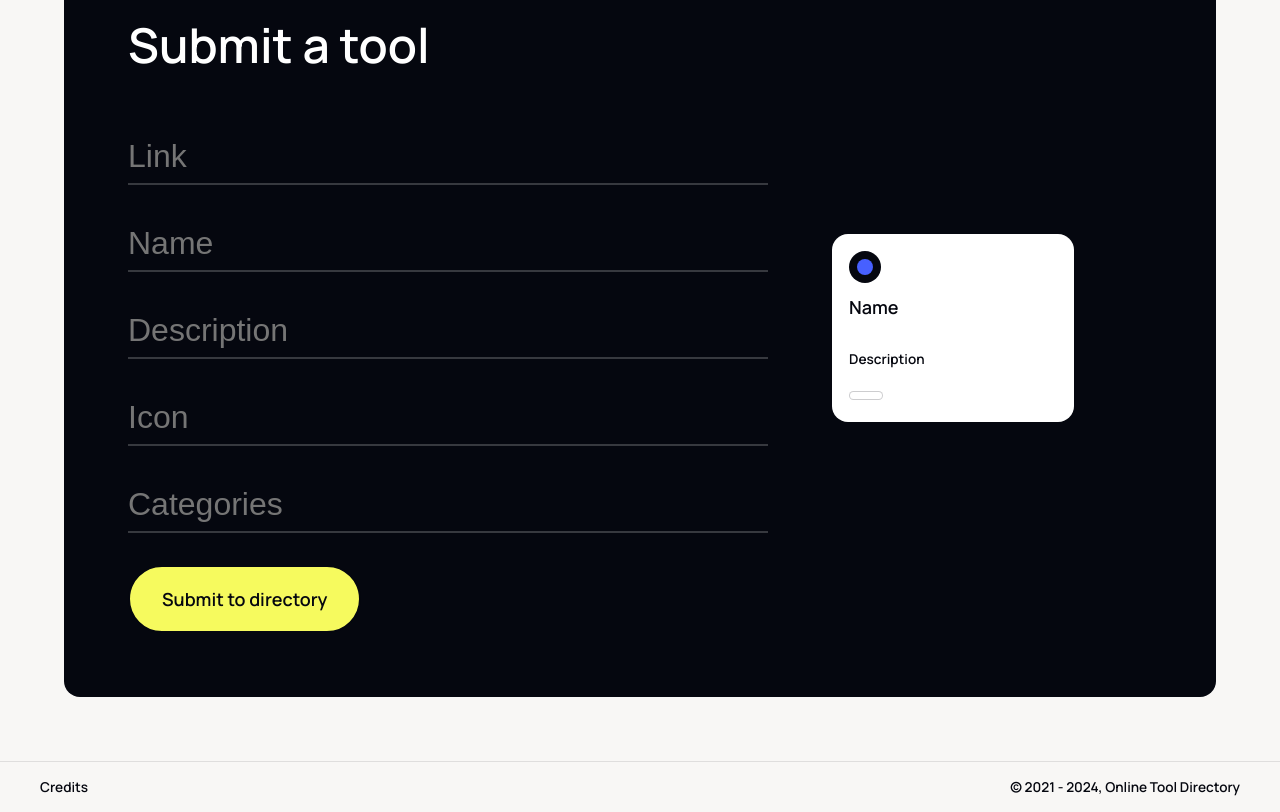
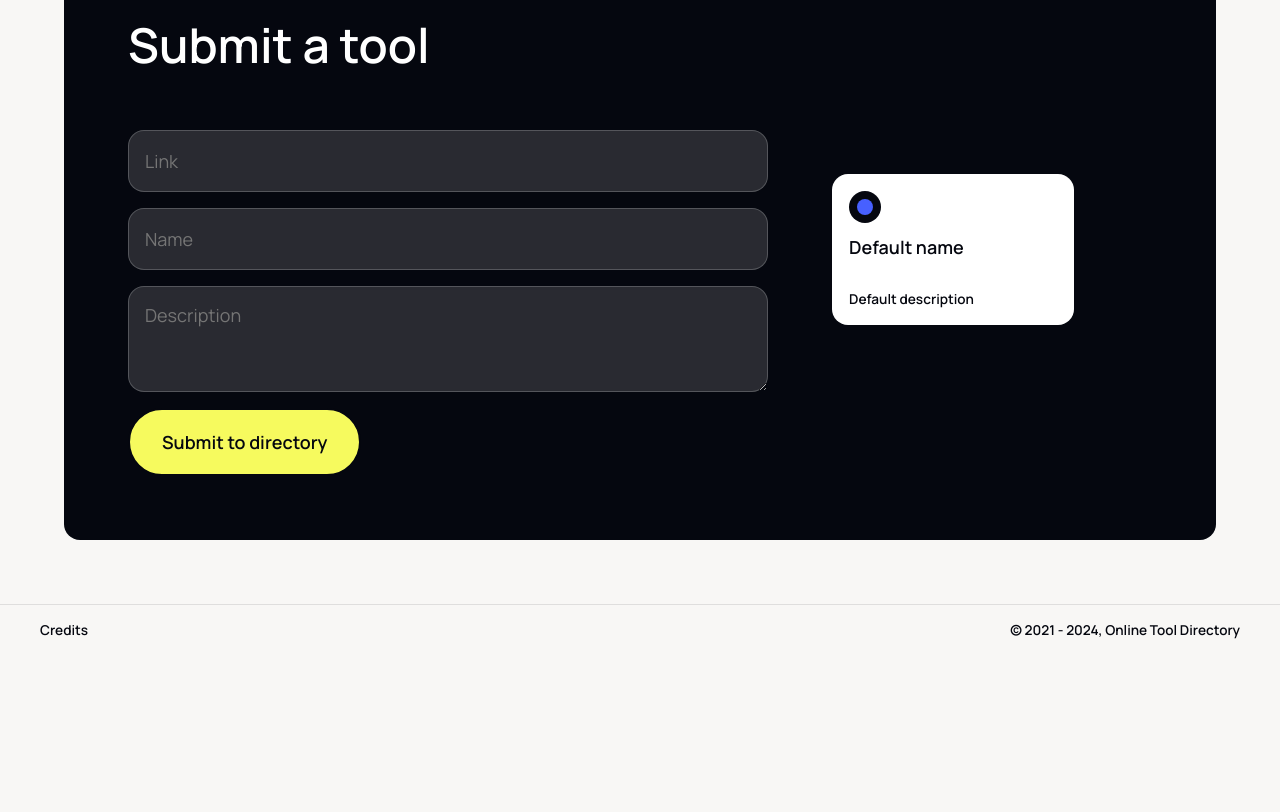
Before and after one commit to ewashh/otd-next, a Next.js app: page / in a window 1280 px wide. Shown: the part 940-1752 px from the top of the page. After the commit the page ends 1595 px from the top, so only its background shows below. Built offline with nearby package versions, Linux system fonts and the light colour scheme; a web font is replaced by a local one.

Commit message:
submit tool - wip

```diff
--- a/package.json
+++ b/package.json
@@ -9,6 +9,7 @@
     "lint": "next lint"
   },
   "dependencies": {
+    "jsdom": "^24.1.1",
     "next": "14.2.5",
     "pg": "^8.12.0",
     "react": "^18",
--- /dev/null
+++ b/src/app/api/fetch-website-data/route.js
@@ -0,0 +1,28 @@
+import { JSDOM } from 'jsdom';
+
+export async function GET(request) {
+  const url = request.nextUrl.searchParams.get('url')
+
+  if (!url) {
+    return Response.json({ error: 'URL is required' }, { status: 400} );
+  }
+
+  try {
+    const response = await fetch(url);
+    if (response.ok) {
+      const content = await response.text();
+      const doc = new JSDOM(content);
+      const data = {
+        name: doc.window.document.querySelector('title')?.textContent ?? '',
+        description: doc.window.document.querySelector('meta[name="description"]')?.getAttribute('content') ?? '',
+      }
+
+      return Response.json(data)
+    }
+
+    return Response.json({ error: 'Failed to fetch website data' }, { status: 500 } );
+  } catch (error) {
+    console.log(error)
+    return Response.json({ error: 'Failed to fetch website data' }, { status: 500 } );
+  }
+}
--- a/src/app/components/submit-tool/submit-tool.scss
+++ b/src/app/components/submit-tool/submit-tool.scss
@@ -21,14 +21,16 @@
     display: grid;
   }
 
-  input {
-    border-radius: 0;
-    border-bottom: $border-width rgba($white, 0.2) solid;
-    background-color: transparent;
-    font-size: $bigger-font-size;
-    margin-bottom: calc($spacing * 2);
-    padding-left: 0;
-    padding-right: 0;
+  input,
+  textarea {
+    border: 1px solid rgba($white, 0.2);
+    border-radius: $spacing;
+    background-color: rgba($background-color, .15);
+    color: $background-color;
+    font-size: $regular-font-size;
+    font-family: $body-font;
+    margin-bottom: calc($spacing);
+    padding: $spacing;
   }
 
   .button {
--- a/src/app/components/submit-tool/submit-tool.tsx
+++ b/src/app/components/submit-tool/submit-tool.tsx
@@ -1,22 +1,100 @@
+"use client"; // This marks the file as a client component
+
+import React, { useState, useEffect } from 'react';
 import '@/app/components/submit-tool/submit-tool.scss';
 import { ToolCard } from '../tool-card/tool-card';
 import { Button } from '../button/button';
 
 export function SubmitTool() {
+  const [fetching, setFetching] = useState(false);
+  const [link, setLink] = useState('');
+  const [displayedLink, setDisplayedLink] = useState('');
+  const [name, setName] = useState('');
+  const [description, setDescription] = useState('');
+
+  const fetchWebsiteData = async (url) => {
+    try {
+      setFetching(true);
+      const response = await fetch(`/api/fetch-website-data?url=${encodeURIComponent(url)}`);
+      if (response.ok) {
+        const data = await response.json();
+        console.log('got', data);
+        if (name === '') {
+          setName(data.name);
+        }
+        if (description === '') {
+          setDescription(data.description);
+        }
+      }
+    } catch (error) {
+      console.error('Error fetching website data:', error);
+    } finally {
+      setFetching(false);
+    }
+  };
+
+  useEffect(() => {
+    if (link && isValidURL(link) && (name === '' || description === '')) {
+      const urlWithHttps = ensureHttps(link);
+      fetchWebsiteData(urlWithHttps);
+    }
+  }, [link]);
+
+  const ensureHttps = (url) => {
+    if (!/^https?:\/\//i.test(url)) {
+      return `https://${url}`;
+    }
+    return url;
+  };
+
+  const isValidURL = (string) => {
+    try {
+      new URL(string);
+      return true;
+    } catch (_) {
+      return false;
+    }
+  };
+
+  const handleLinkChange = (e) => {
+    let value = e.target.value;
+    setDisplayedLink(value);
+    if (!value.startsWith('https://')) {
+      value = 'https://' + value.replace(/^https?:\/\//, '');
+    }
+    setLink(value);
+  };
+
   return (
     <section className="submit-tool">
       <form>
         <div className="submit-tool__form-content">
           <header className="submit-tool__header">Submit a tool</header>
-          <input type="url" id="submit-link" placeholder="Link" />
-          <input type="text" id="submit-tool__name" placeholder="Name"/>
-          <input type="text" id="submit-tool__description" placeholder="Description" />
-          <input type="url" id="submit-link" placeholder="Icon" />
-          <input type="url" id="submit-link" placeholder="Categories" />
+          <input
+            type="url"
+            id="submit-link"
+            placeholder="Link"
+            value={displayedLink}
+            onChange={handleLinkChange}
+          />
+          <input
+            type="text"
+            id="submit-tool__name"
+            placeholder="Name"
+            value={name}
+            onChange={(e) => setName(e.target.value)}
+          />
+          <textarea
+            id="submit-tool__description"
+            placeholder="Description"
+            value={description}
+            onChange={(e) => setDescription(e.target.value)}
+            rows={3}
+          />
           <Button text="Submit to directory" />
         </div>
       </form>
-      <ToolCard name="Name" description="Description" categories={['other']}/>
+      <ToolCard href={link || '/'} name={name || 'Default name'} description={description || 'Default description'} />
     </section>
   );
 }
--- a/src/app/layout.tsx
+++ b/src/app/layout.tsx
@@ -18,7 +18,7 @@ export default function RootLayout({
     <html lang="en">
       <head>
         <link rel="preconnect" href="https://fonts.googleapis.com"/>
-        <link rel="preconnect" href="https://fonts.gstatic.com" crossOrigin />
+        <link rel="preconnect" href="https://fonts.gstatic.com" crossOrigin="anonymous" />
         <link href="https://fonts.googleapis.com/css2?family=Manrope:wght@200..800&display=swap" rel="stylesheet"/>
         <link href="https://fonts.googleapis.com/css2?family=Anybody:ital,wght@0,100..900;1,100..900&display=swap" rel="stylesheet"></link>
       </head>
```
Also changed, not shown: src/app/components/main-nav/main-nav.tsx (+1 -1 lines), 1 other file (tests, documents, lock files or other folders).
